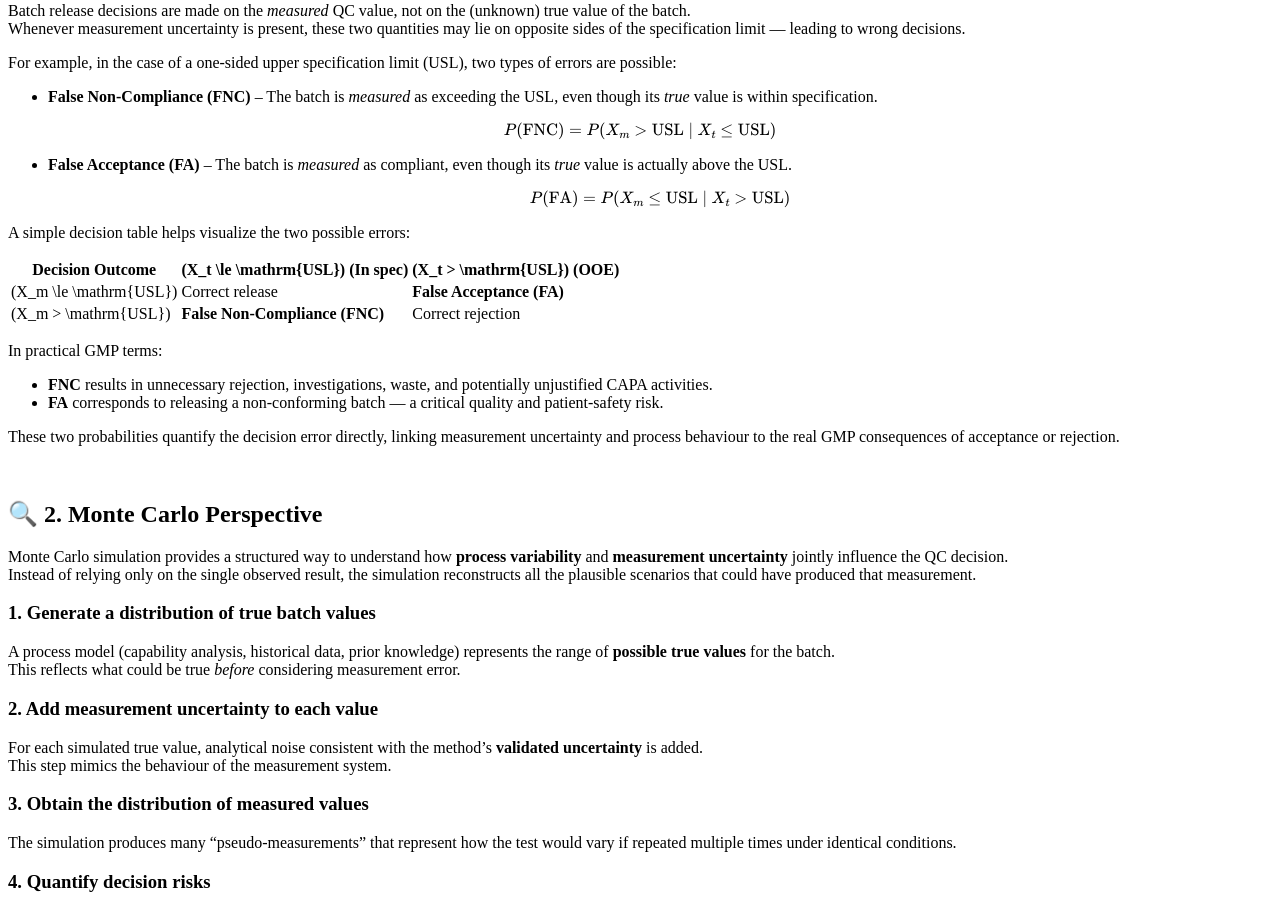
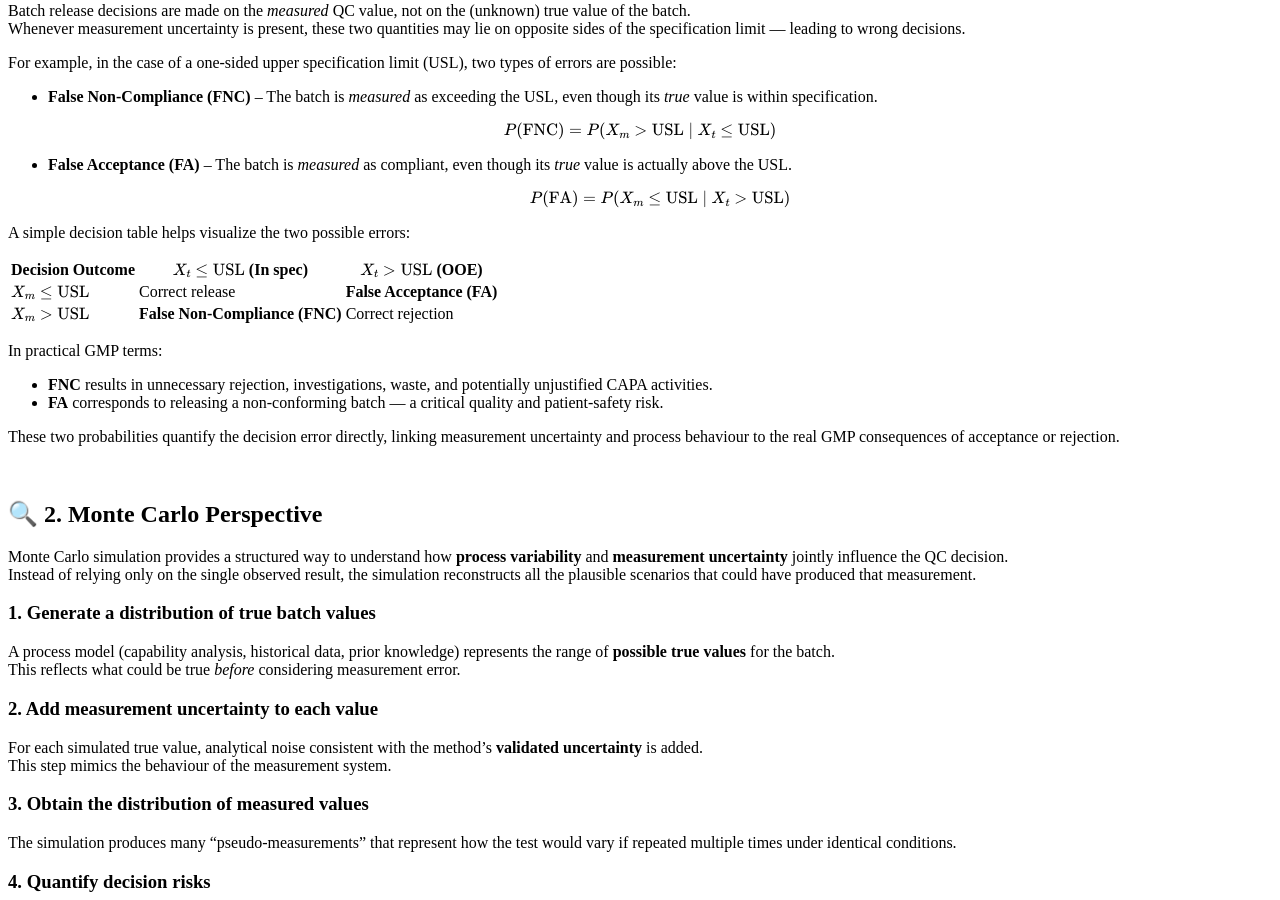
Before and after one commit to rbonfichi/monte-carlo-gmp-pharma, a Jekyll site: the page built from docs/chapters/chapter15_case-study9.md, in a window 1280 px wide and 900 px high, scrolled down 1863 px. Built offline with Jekyll 4.4.1, drawn with Linux system fonts in a browser that asks for light colours; our own code applies the rules of GitHub Pages for plain Markdown files.

```diff
--- a/docs/chapters/chapter15_case-study9.md
+++ b/docs/chapters/chapter15_case-study9.md
@@ -121,10 +121,10 @@ $$
 
 A simple decision table helps visualize the two possible errors:
 
-| Decision Outcome      | \(X_t \le \mathrm{USL}\) (In spec) | \(X_t > \mathrm{USL}\) (OOE) |
+| Decision Outcome      | $X_t \le \mathrm{USL}$ (In spec) | $X_t > \mathrm{USL}$ (OOE) |
 |----------------------|----------------------------------|-----------------------------|
-| \(X_m \le \mathrm{USL}\) | Correct release                  | **False Acceptance (FA)**   |
-| \(X_m > \mathrm{USL}\)   | **False Non-Compliance (FNC)**  | Correct rejection           |
+| $X_m \le \mathrm{USL}$ | Correct release                  | **False Acceptance (FA)**   |
+| $X_m > \mathrm{USL}$   | **False Non-Compliance (FNC)**  | Correct rejection           |
 
 
 In practical GMP terms:
```
